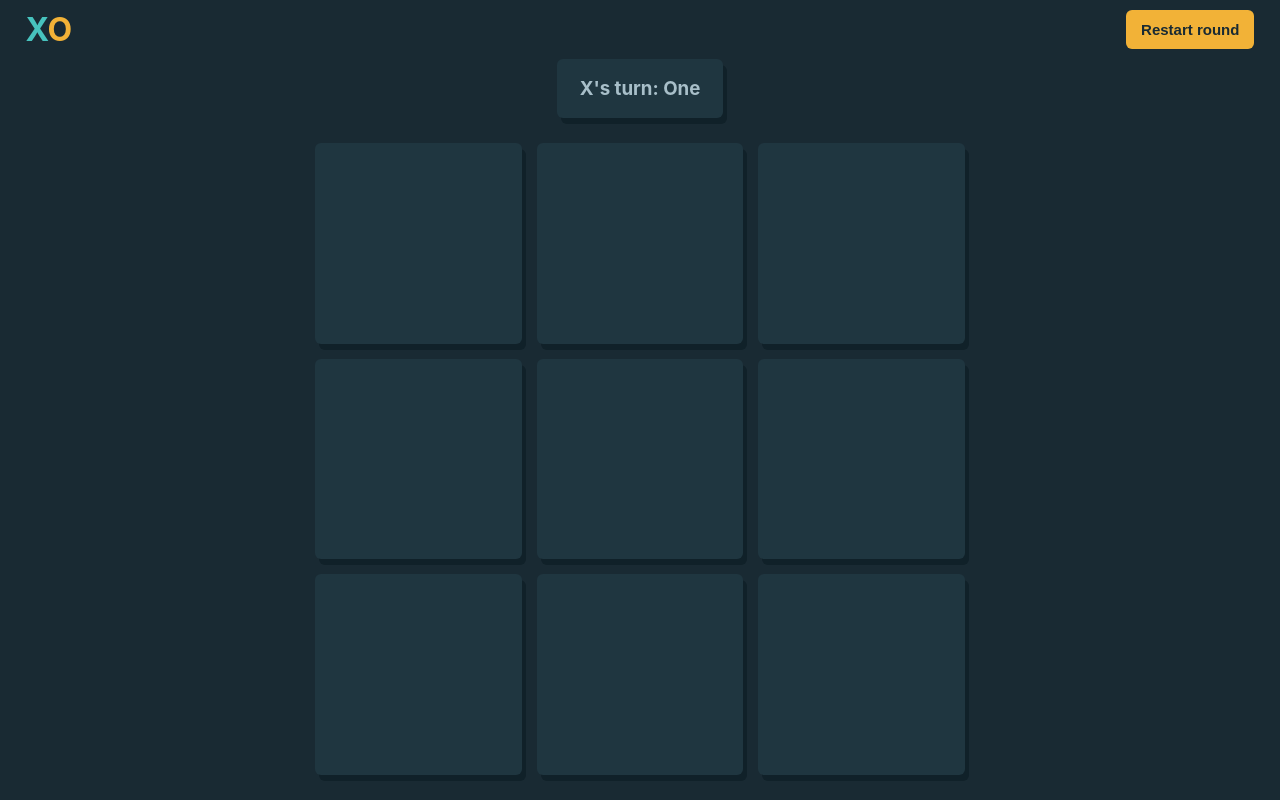
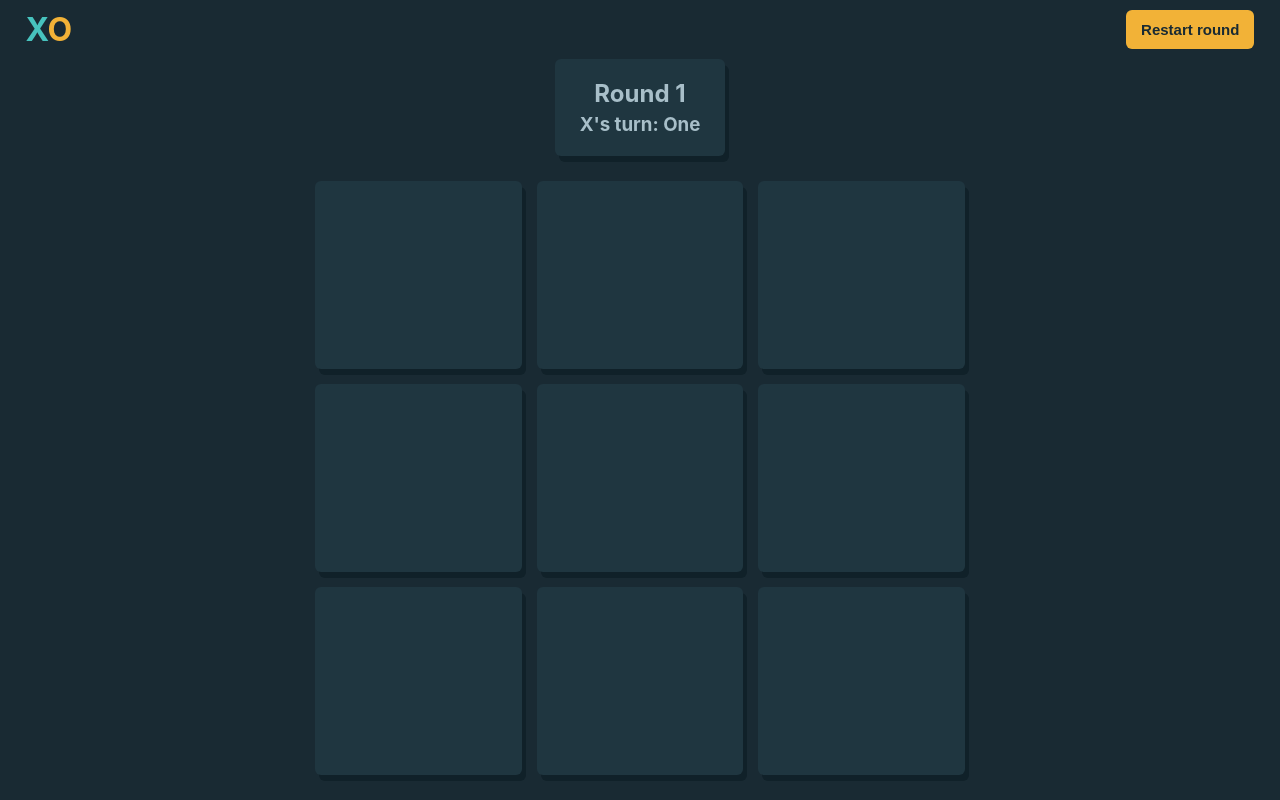
Before and after one commit to KonstantinosKoulaxizis/tic-tac-toe, a React (Create React App) app: page /game in a window 1280 px wide. Built offline with nearby package versions, Linux system fonts and the light colour scheme.

Commit message:
feat: Score reducer; feat: Add round indicator; chore: Change class name

```diff
--- a/src/components/game/RoundInfo.tsx
+++ b/src/components/game/RoundInfo.tsx
@@ -1,12 +1,16 @@
-import { useReduxSelector } from "../../utils/ReduxHooks"
+import { useReduxSelector } from '../../utils/ReduxHooks'
 
 const RoundInfo = () => {
   const { turn, playerNames } = useReduxSelector(state => state.game)
+  const { round } = useReduxSelector(state => state.score)
 
   return (
     <div className='round-info'>
-      <div className='players-turn-container'>
-        <h3 className='player-turn-text'>{turn}'s turn: {playerNames[turn]}</h3>
+      <div className='players-round-container'>
+        <h2 className='player-round-text'>Round {round}</h2>
+        <h3 className='player-round-text'>
+          {turn}'s turn: {playerNames[turn]}
+        </h3>
       </div>
     </div>
   )
--- a/src/store/configureStore.ts
+++ b/src/store/configureStore.ts
@@ -1,9 +1,11 @@
 import { configureStore } from '@reduxjs/toolkit'
 import gameSlice from './slices/gameReducer'
+import scoreReducer from './slices/scoreReducer'
 
 export const store = configureStore({
   reducer: {
-    game: gameSlice
+    game: gameSlice,
+    score: scoreReducer
   }
 })
 
--- /dev/null
+++ b/src/store/slices/scoreReducer.ts
@@ -0,0 +1,36 @@
+import { createSlice, PayloadAction } from '@reduxjs/toolkit'
+import { ScoreSliceInterface } from '../../models/Interfaces'
+import { GameResultType } from '../../models/Types'
+import { O_MARK, X_MARK } from '../../utils/Constants'
+
+const initialState: ScoreSliceInterface = {
+  round: 1,
+  draws: 0,
+  score: {
+    [X_MARK]: 0,
+    [O_MARK]: 0
+  }
+}
+
+export const scoreSlice = createSlice({
+  name: 'app',
+  initialState,
+  reducers: {
+    setResult: (state, action: PayloadAction<{ winner: GameResultType }>) => {
+      const { winner } = action.payload
+
+      if (winner === 'draw') {
+        state.draws++
+      } else if (winner) {
+        state.score[winner]++
+      }
+    },
+    setNextRound: state => {
+      state.round++
+    }
+  }
+})
+
+export const { setResult, setNextRound } = scoreSlice.actions
+
+export default scoreSlice.reducer
--- a/src/styles/Game.scss
+++ b/src/styles/Game.scss
@@ -19,7 +19,7 @@
     text-align: center;
     color: $light_500;
 
-    .players-turn-container {
+    .players-round-container {
       background-color: $dark_400;
       border-radius: $border_radius_300;
       box-shadow: 4px 6px $dark_700;
@@ -27,8 +27,8 @@
       max-width: fit-content;
     }
 
-    .player-turn-text {
-      margin: 3px;
+    .player-round-text {
+      margin: 5px;
     }
   }
 
```
Also changed, not shown: src/models/Interfaces.ts (+11 -2 lines).
